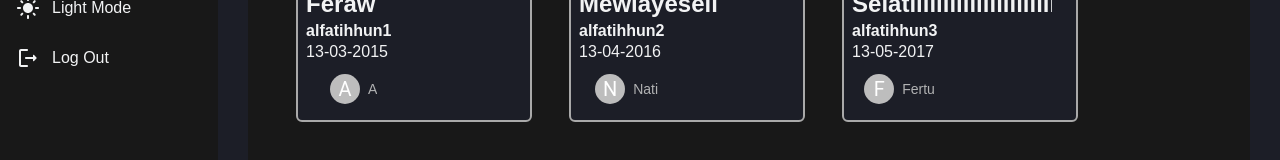
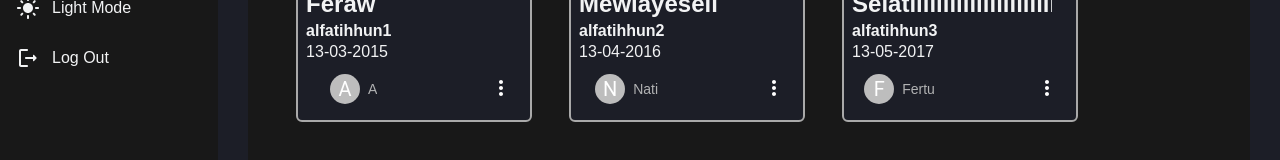
Before and after one commit to Amina-moon/HARMONIC, a React (Create React App) app: page / in a window 1280 px wide. Shown: the part 352-512 px from the top of the page. Built offline with nearby package versions, Linux system fonts and the light colour scheme; a web font is replaced by a local one.

Commit message:
dropdown button added

```diff
--- a/src/components/MusicCard.jsx
+++ b/src/components/MusicCard.jsx
@@ -7,7 +7,8 @@ import Avatar from "@mui/material/Avatar";
 import { useState, useRef, useEffect } from "react";
 import PlayArrowIcon from "@mui/icons-material/PlayArrow";
 import MusicPlayer from "./MusicPlayer";
-import Five from "../utils/Five.MP3";
+import MoreVertIcon from '@mui/icons-material/MoreVert';
+
 const WholeCardContainer = styled.div`
   display: flex;
   flex-wrap: wrap;
@@ -150,7 +151,50 @@ const PlayIcon = styled.div`
     display: flex;
   }
 `;
+const More = styled(IconButton)`
+  color: white !important;
+  bottom: -120px;
+  right: 6px;
+  padding: 6px !important;
+  border-radius: 50%;
+  z-index: 100;
+  dispaly: flex;
+  align-items: center;
+  position: absolute !important;
 
+`;
+export const DropdownButton = styled.button`
+  border: none;
+ margin-left:200px;
+ margin-top:-10px;
+ background-color:transparent;
+ width:10px;
+ height:10px;
+ svg {
+ font-size: 20px; /* Adjust the size here */
+}
+`;
+
+export const DropdownContent = styled.div`
+ display: ${props => (props.show ? 'block' : 'none')};
+ background-color: #f9f9f9;
+ position:absolute;
+ width: 120px;
+ float:right;
+ border-radius:4px;
+`;
+
+export const DropdownLink = styled.a`
+ color: black;
+ padding: 12px 16px;
+ text-decoration: none;
+ display: block;
+ font-size:14px;
+
+ &:hover {
+   background-color: purple;
+ }
+`;
 const MusicCard = () => {
   const [favoriteStatus, setFavoriteStatus] = useState(
     Array(tracks.length).fill(false)
@@ -161,6 +205,8 @@ const MusicCard = () => {
     updatedFavoriteStatus[index] = !updatedFavoriteStatus[index];
     setFavoriteStatus(updatedFavoriteStatus);
   };
+
+
   const [songs, setSongs] = useState(tracks);
   const [isplaying, setisPlaying] = useState(false);
   const [currentsong, setCurrentSong] = useState(tracks[0]);
@@ -188,6 +234,21 @@ const MusicCard = () => {
     audioRef.current.currentTime =  0 ;
     setisPlaying(!isplaying)
   };
+
+  const [dropdownOpen, setDropdownOpen] = useState(Array(tracks.length).fill(false));
+
+  const handleDropdownToggle = (index) => {
+    const newDropdownOpen = [...dropdownOpen];
+    newDropdownOpen[index] = !newDropdownOpen[index];
+    setDropdownOpen(newDropdownOpen);
+  };
+  const [isShowing, setIsShowing] = useState(false)
+
+  const toggleModal = () => {
+    setIsShowing(prevState => !prevState);
+  };
+
+
   return (
     <div>
       <WholeCardContainer>
@@ -205,6 +266,17 @@ const MusicCard = () => {
                       style={{ color: isFavorite ? "red" : "white" }}
                     />
                   </Favorite>
+                  <More>
+                  <MoreVertIcon onClick={() => handleDropdownToggle(index)} />
+                  <DropdownContent show={dropdownOpen[index]}>
+
+                <DropdownLink  >Delete Song</DropdownLink>
+                <DropdownLink >Update Song</DropdownLink>
+                <button onClick={() => toggleModal(index)}>Close</button>
+              </DropdownContent>
+                  </More>
+
+
 
                     <CardImage
                       src={currentTrack.thumbnail}
@@ -229,6 +301,7 @@ const MusicCard = () => {
                     </Avatar>
                     <CreaterName>{currentTrack.creater}</CreaterName>
                   </Creater>
+
                 </CreaterInfo>
                 <PlayIcon>
                   <PlayArrowIcon onClick={() => playCurrent(index)}/>
--- a/src/pages/Favourite.jsx
+++ b/src/pages/Favourite.jsx
@@ -1,6 +1,12 @@
 // import { Container } from "@mui/material";
 import React from "react";
 import styled from  'styled-components';
+import { tracks } from "../utils/Track";
+import FavoriteIcon from "@mui/icons-material/Favorite";
+import { IconButton } from "@mui/material";
+import Avatar from "@mui/material/Avatar";
+import { useState, useRef, useEffect } from "react";
+import PlayArrowIcon from "@mui/icons-material/PlayArrow";
 const Container=styled.div`
 padding:20px 30px;
 padding-bottom:200px;
@@ -8,7 +14,13 @@ height:100%;
 overflow-y:scroll;
 dosplay:flex;
 gap:20px;
+@media (max-width:760px){
+  padding:6px 10px;
+
+}
 `;
+
+
 const Topic=styled.div`
 color:${({ theme }) => theme.text_primary};
 margin-bottom:8px;
@@ -38,8 +50,7 @@ const Favourite = () => {
     <Container>
       <Topic>Favorites</Topic>
       <FavoriteContainer>
-        gggggggggggggggggggggggggggggggggggggggg
-        jjjjjjjjjjjjjjjjjjjjjjjjjjjjjjjjjj
+
       </FavoriteContainer>
     </Container>
   );
--- a/src/pages/Search.jsx
+++ b/src/pages/Search.jsx
@@ -1,4 +1,5 @@
 import React from 'react'
+import SearchRoundedIcon from '@mui/icons-material/SearchRounded';
 
 const Search = () => {
   return (
```
